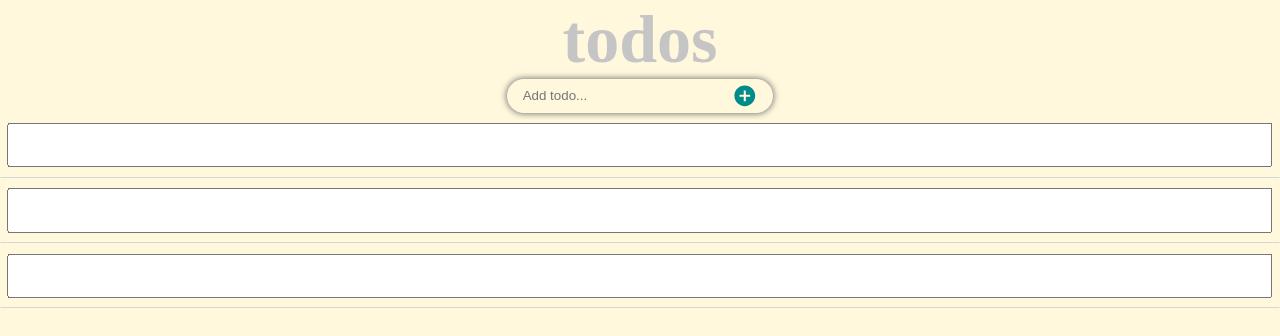
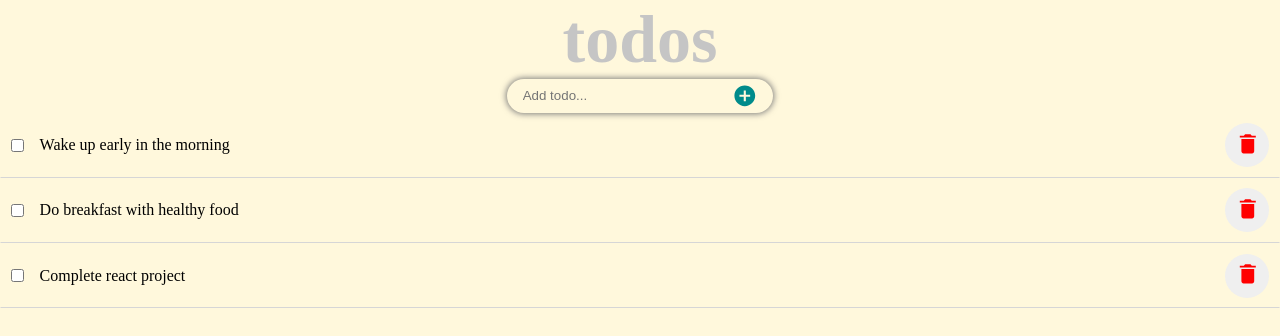
Before and after one commit to skyv26/react-todo-app-v1, a React (Create React App) app: page / in a window 1280 px wide. Shown: the top 336 px of the page. Built offline with nearby package versions, Linux system fonts and the light colour scheme.

Commit message:
Update the `[TodoInput]` component

```diff
--- a/src/components/TodoList/TodoList.js
+++ b/src/components/TodoList/TodoList.js
@@ -39,7 +39,7 @@ class TodoList extends React.PureComponent {
                 <IoMdTrash />
               </button>
             </div>
-            <input type="text" aria-label="update todo" className={style.UpdateFormInput} />
+            <input type="text" aria-label="update todo" className={`${style.UpdateFormInput} ${style.Disappear}`} />
           </li>
         ))}
       </ul>
```
